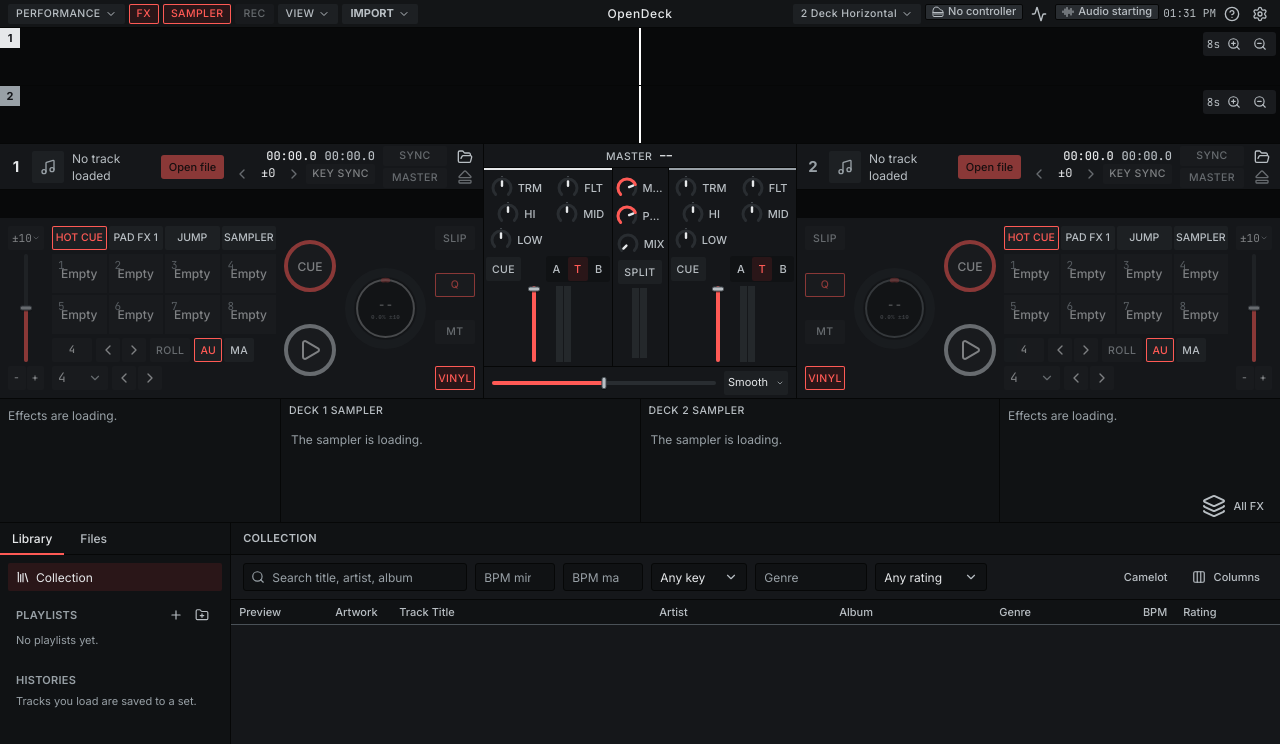
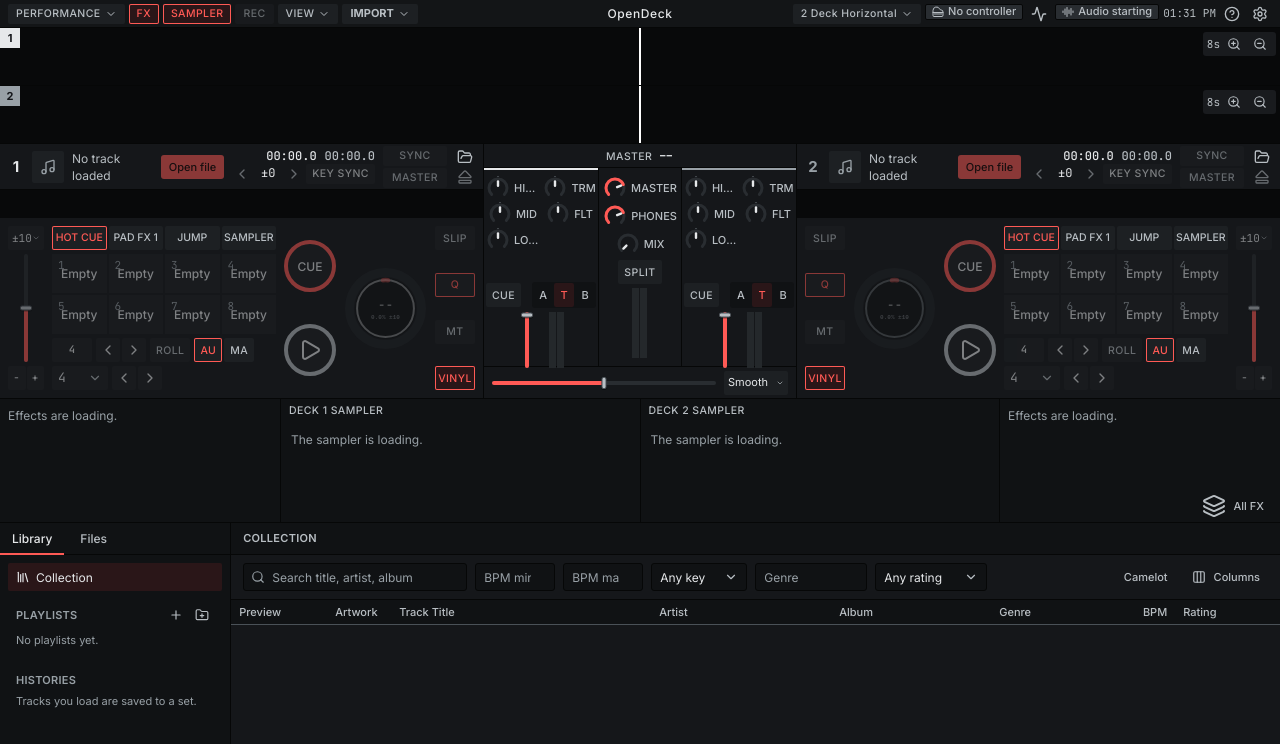
Before and after one commit to R4ph3rd/opendeck, a React (Vite) app in the folder ui/: page / in a window 1280 px wide. Shown: the top 744 px of the page. Built offline with nearby package versions, Linux system fonts and the light colour scheme.

Commit message:
fix(ui): align mixer knobs on a two-column row grid and spell out MASTER

```diff
--- a/ui/src/components/ChannelStrip.tsx
+++ b/ui/src/components/ChannelStrip.tsx
@@ -1,4 +1,10 @@
-import { Slider, Toggle, ToggleGroup, ToggleGroupItem, cn } from "@opendeck/design-system";
+import {
+  Slider,
+  Toggle,
+  ToggleGroup,
+  ToggleGroupItem,
+  cn,
+} from "@opendeck/design-system";
 import type { CrossfaderAssign, EqBand } from "../ipc/bindings";
 import { DECK_FILL, deckLetter } from "../lib/deck";
 import {
@@ -31,12 +37,19 @@ const FADER_STEP = 0.01;
 /** EQ knobs run high to low, top to bottom, like a hardware strip. */
 const EQ_ORDER: EqBand[] = ["high", "mid", "low"];
 
+/** Grid cells of the first knob column, top to bottom: HIGH, MID, LOW, S1. */
+const CELL = [
+  "col-start-1 row-start-1",
+  "col-start-1 row-start-2",
+  "col-start-1 row-start-3",
+  "col-start-1 row-start-4",
+] as const;
+
 const EQ_LABEL: Record<EqBand, string> = {
   low: "Low",
   mid: "Mid",
   high: "High",
 };
-const EQ_SHORT: Record<EqBand, string> = { low: "LOW", mid: "MID", high: "HI" };
 
 const ASSIGN_LABEL: Record<CrossfaderAssign, string> = {
   a: "A",
@@ -54,8 +67,8 @@ interface ChannelStripProps {
 }
 
 /**
- * One mixer channel: trim, three EQ bands, filter, Sound Color FX and sends
- * as a two-column knob grid, then CUE (PFL) with crossfader assign, the
+ * One mixer channel: a two-column knob grid on a shared row grid (HIGH, MID,
+ * LOW, S1 down the first column; TRM, FLT, CFX, S2 down the second), then CUE (PFL) with crossfader assign, the
  * channel fader and a stereo meter.
  */
 export function ChannelStrip({ deck }: ChannelStripProps) {
@@ -70,9 +83,30 @@ export function ChannelStrip({ deck }: ChannelStripProps) {
       aria-label={`Channel ${letter}`}
       className="relative flex min-h-0 min-w-0 flex-1 flex-col items-center gap-1 px-0.5 pb-1 pt-2"
     >
-      <span aria-hidden className={cn("absolute inset-x-0 top-0 h-0.5", DECK_FILL[deck] ?? "")} />
-      <div className="grid w-full grid-cols-2 gap-x-1 gap-y-0.5">
+      <span
+        aria-hidden
+        className={cn("absolute inset-x-0 top-0 h-0.5", DECK_FILL[deck] ?? "")}
+      />
+      <div className="grid w-full grid-cols-2 grid-rows-4 gap-x-1 gap-y-0.5">
+        {EQ_ORDER.map((band, row) => (
+          <Knob
+            key={band}
+            className={CELL[row] ?? ""}
+            compact
+            label={EQ_LABEL[band].toUpperCase()}
+            name={`${EQ_LABEL[band]} EQ ${letter}`}
+            value={channel.eq[EQ_BANDS.indexOf(band)] ?? EQ_DEFAULT}
+            defaultValue={EQ_DEFAULT}
+            format={formatEq}
+            bipolar
+            onChange={(v) => setEq(deck, band, v)}
+          />
+        ))}
+        <div className={CELL[3]}>
+          <SendKnobs deck={deck} bus={0} />
+        </div>
         <Knob
+          className="col-start-2 row-start-1"
           compact
           label="TRM"
           name={`Trim ${letter}`}
@@ -83,6 +117,7 @@ export function ChannelStrip({ deck }: ChannelStripProps) {
           onChange={(v) => setTrim(deck, v)}
         />
         <Knob
+          className="col-start-2 row-start-2"
           compact
           label="FLT"
           name={`Filter ${letter}`}
@@ -94,21 +129,12 @@ export function ChannelStrip({ deck }: ChannelStripProps) {
           bipolar
           onChange={(v) => setFilter(deck, v)}
         />
-        {EQ_ORDER.map((band) => (
-          <Knob
-            key={band}
-            compact
-            label={EQ_SHORT[band]}
-            name={`${EQ_LABEL[band]} EQ ${letter}`}
-            value={channel.eq[EQ_BANDS.indexOf(band)] ?? EQ_DEFAULT}
-            defaultValue={EQ_DEFAULT}
-            format={formatEq}
-            bipolar
-            onChange={(v) => setEq(deck, band, v)}
-          />
-        ))}
-        <CfxKnob deck={deck} compact />
-        <SendKnobs deck={deck} />
+        <div className="col-start-2 row-start-3">
+          <CfxKnob deck={deck} compact />
+        </div>
+        <div className="col-start-2 row-start-4">
+          <SendKnobs deck={deck} bus={1} />
+        </div>
       </div>
       <CfxType deck={deck} />
       <div className="flex w-full items-center justify-between gap-0.5">
@@ -155,7 +181,9 @@ export function ChannelStrip({ deck }: ChannelStripProps) {
           value={[channel.fader]}
           aria-label={`Channel fader ${letter}`}
           aria-valuetext={`${Math.round(channel.fader * 100)}%`}
-          onValueChange={([value]) => setChannelFader(deck, value ?? FADER_DEFAULT)}
+          onValueChange={([value]) =>
+            setChannelFader(deck, value ?? FADER_DEFAULT)
+          }
           onDoubleClick={() => setChannelFader(deck, FADER_DEFAULT)}
         />
         <LevelMeter source={{ deck }} label={`Level ${letter}`} />
--- a/ui/src/components/MixerPanel.tsx
+++ b/ui/src/components/MixerPanel.tsx
@@ -89,11 +89,11 @@ export function MixerPanel() {
         <ChannelStrip deck={0} />
         <section
           aria-label="Master and headphones"
-          className="flex min-h-0 w-14 shrink-0 flex-col items-center gap-1 px-0.5 py-2"
+          className="flex min-h-0 w-[var(--mixer-master-w)] shrink-0 flex-col items-center gap-1 px-1 py-2"
         >
           <Knob
             compact
-            label="MST"
+            label="MASTER"
             name="Master level"
             value={master}
             defaultValue={LEVEL_DEFAULT}
@@ -102,7 +102,7 @@ export function MixerPanel() {
           />
           <Knob
             compact
-            label="PHN"
+            label="PHONES"
             name="Headphone level"
             value={headphone}
             defaultValue={LEVEL_DEFAULT}
--- a/ui/src/components/fx/ChannelFx.tsx
+++ b/ui/src/components/fx/ChannelFx.tsx
@@ -9,7 +9,10 @@ interface ChannelFxProps {
 }
 
 /** Sound Color FX knob of a channel: bipolar, centre is neutral. Renders nothing until the FX model has been read. */
-export function CfxKnob({ deck, compact = false }: ChannelFxProps & { compact?: boolean }) {
+export function CfxKnob({
+  deck,
+  compact = false,
+}: ChannelFxProps & { compact?: boolean }) {
   const cfx = useFxStore((s) => s.state?.cfx[deck]);
   if (!cfx) {
     return null;
@@ -56,8 +59,11 @@ export function CfxType({ deck }: ChannelFxProps) {
   );
 }
 
-/** Send knobs of a channel, one per send bus. */
-export function SendKnobs({ deck }: ChannelFxProps) {
+/** Send knobs of a channel, one per send bus, or only bus `bus`. */
+export function SendKnobs({
+  deck,
+  bus: only,
+}: ChannelFxProps & { bus?: number }) {
   const levels = useFxStore((s) => s.state?.send_levels[deck]);
   if (!levels) {
     return null;
@@ -65,7 +71,8 @@ export function SendKnobs({ deck }: ChannelFxProps) {
   const letter = deckLetter(deck);
   return (
     <>
-      {levels.map((level, bus) => (
+      {levels.map((level, bus) =>
+        only !== undefined && only !== bus ? null : (
           <Knob
             key={bus}
             label={`S${bus + 1}`}
@@ -74,9 +81,12 @@ export function SendKnobs({ deck }: ChannelFxProps) {
             defaultValue={0}
             compact
             format={formatSend}
-          onChange={(value) => applyFx({ kind: "set_send_level", deck, bus, level: value })}
+            onChange={(value) =>
+              applyFx({ kind: "set_send_level", deck, bus, level: value })
+            }
           />
-      ))}
+        ),
+      )}
     </>
   );
 }
```
Lines whose indentation alone changed are shown as unchanged.
